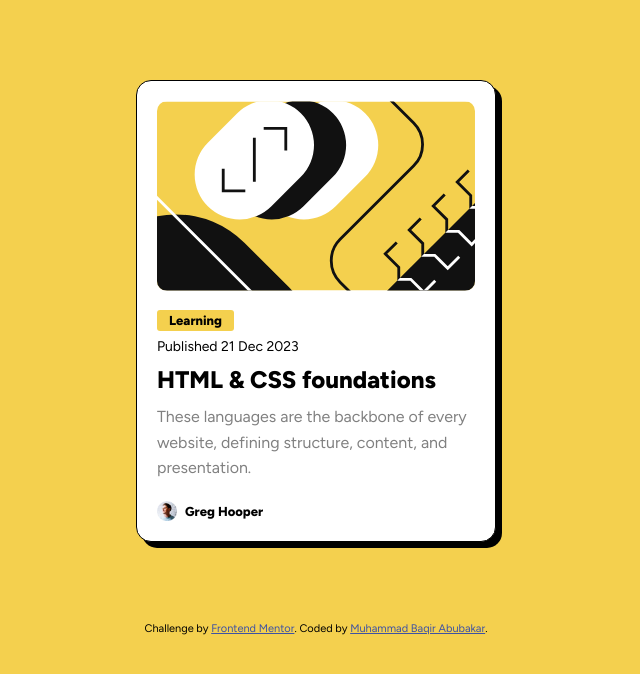
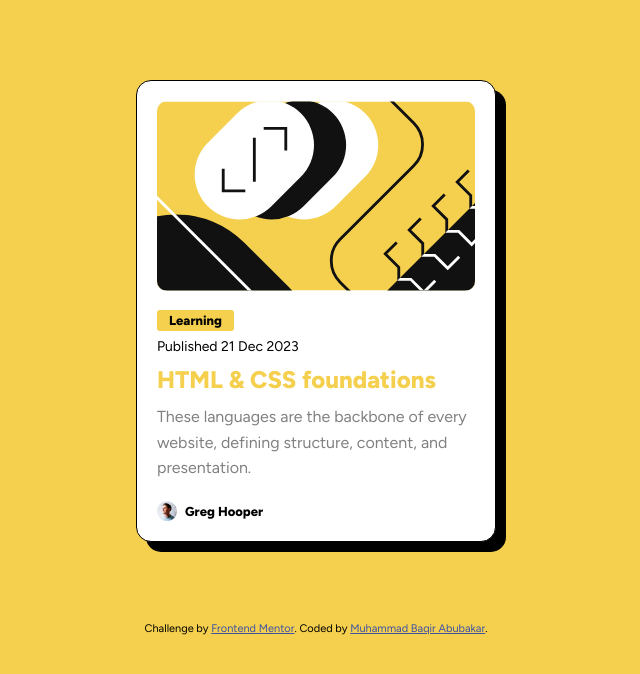
Before and after one commit to mohliman/Yellow-Card-Component, a plain HTML site: page index.html in a window 1280 px wide. In both pictures the pointer is over the element "HTML & CSS foundations". Shown: the whole page, without its empty margins (324-964 px from the left). Drawn offline with Linux system fonts and the light colour scheme.

Commit message:
update code

```diff
--- a/index.html
+++ b/index.html
@@ -31,6 +31,7 @@
       border-radius: 15px;
       box-shadow: 6px 6px 0px rgba(0, 0, 0, 1);
       border: 0.3px solid black;
+      cursor: pointer;
     }
     span{
       display: inline-block;
@@ -74,6 +75,14 @@
     .published-text{
       margin: 7px 0;
     }
+    .card:hover h1{
+     color: hsl(47, 88%, 63%);
+
+    }
+    .card:hover{
+      box-shadow: 10px 10px 0px rgba(0, 0, 0, 1);
+    }
+
   </style>
 </head>
 <body>
```
